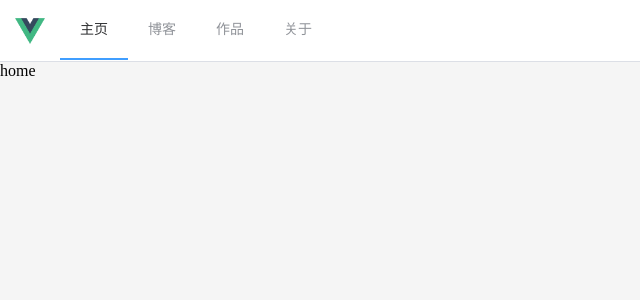
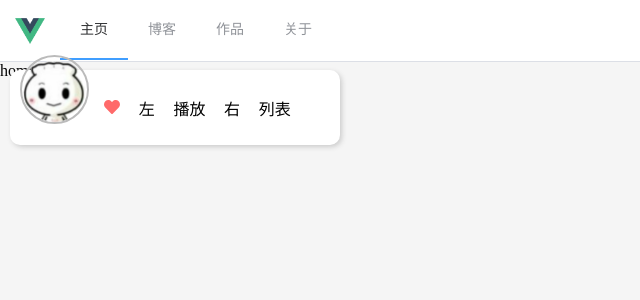
Before and after one commit to hobohuang/hobo-website, a Vue app: page /home in a window 1280 px wide. Shown: the top 300 px of the page, without its empty margins (0-640 px from the left). Built offline with nearby package versions, Linux system fonts and the light colour scheme.

Commit message:
完成音乐播放器布局

```diff
--- a/src/App.vue
+++ b/src/App.vue
@@ -1,7 +1,7 @@
 <template>
   <div class="app">
-    <!-- 唤醒el-drawer放入Vux中 -->
     <top-nav />
+    <music-player />
     <router-view />
   </div>
 </template>
@@ -9,10 +9,12 @@
 <script>
 import { defineComponent, ref } from "vue";
 import topNav from "./components/TopNav.vue";
+import MusicPlayer from "./components/music/MusicPlayer.vue";
 export default defineComponent({
   name: "app",
   components: {
     topNav,
+    MusicPlayer,
   },
   setup() {
     return {
--- /dev/null
+++ b/src/components/music/MusicPlayer.vue
@@ -0,0 +1,88 @@
+<!--  -->
+<template>
+  <div class="music-player">
+    <img src="../../assets/headPic.png" class="music-pic" />
+    <div class="music-info" v-show="false">
+      <span class="song">歌曲名</span>
+      <span class="singer">演唱者</span>
+    </div>
+    <ul class="option-tool" v-show="true">
+      <li class="like">
+        <font-awesome-icon icon="heart" class="tool-icon" />
+      </li>
+      <li class="last">左</li>
+      <li class="play">播放</li>
+      <li class="next">右</li>
+      <li class="music-list">列表</li>
+    </ul>
+  </div>
+</template>
+
+<script lang="ts">
+import { defineComponent } from "vue";
+export default defineComponent({
+  name: "musicPlayer",
+});
+</script>
+<style lang="scss" scoped>
+.music-player {
+  position: fixed;
+  top: 70px;
+  left: 10px;
+  z-index: 2;
+
+  height: 75px;
+  width: 330px;
+  background: #fff;
+  border-radius: 10px;
+
+  box-shadow: 2px 2px 5px #ccc;
+  .music-pic {
+    position: absolute;
+    top: -20%;
+    left: 10px;
+
+    height: 65px;
+    width: 65px;
+    border: 2px #bbb solid;
+    border-radius: 50%;
+  }
+  .music-info {
+    display: flex;
+    flex-direction: column;
+    justify-content: center;
+    align-items: center;
+
+    box-sizing: border-box;
+    padding: 0 0 0 85px;
+    height: 100%;
+    height: 100%;
+
+    .song {
+      font-size: 14px;
+    }
+    .singer {
+      margin-top: 5px;
+      font-size: 14px;
+      color: #999;
+    }
+  }
+  .option-tool {
+    display: flex;
+    justify-content: space-around;
+    align-items: center;
+
+    box-sizing: border-box;
+    padding: 0 40px 0 85px;
+    height: 100%;
+    height: 100%;
+
+    li {
+      margin: 5px;
+    }
+    .like {
+      color: #ff6a6a;
+    }
+  }
+}
+</style>
```
Also changed, not shown: src/components/music/Index.vue (deleted, +0 -19 lines).
